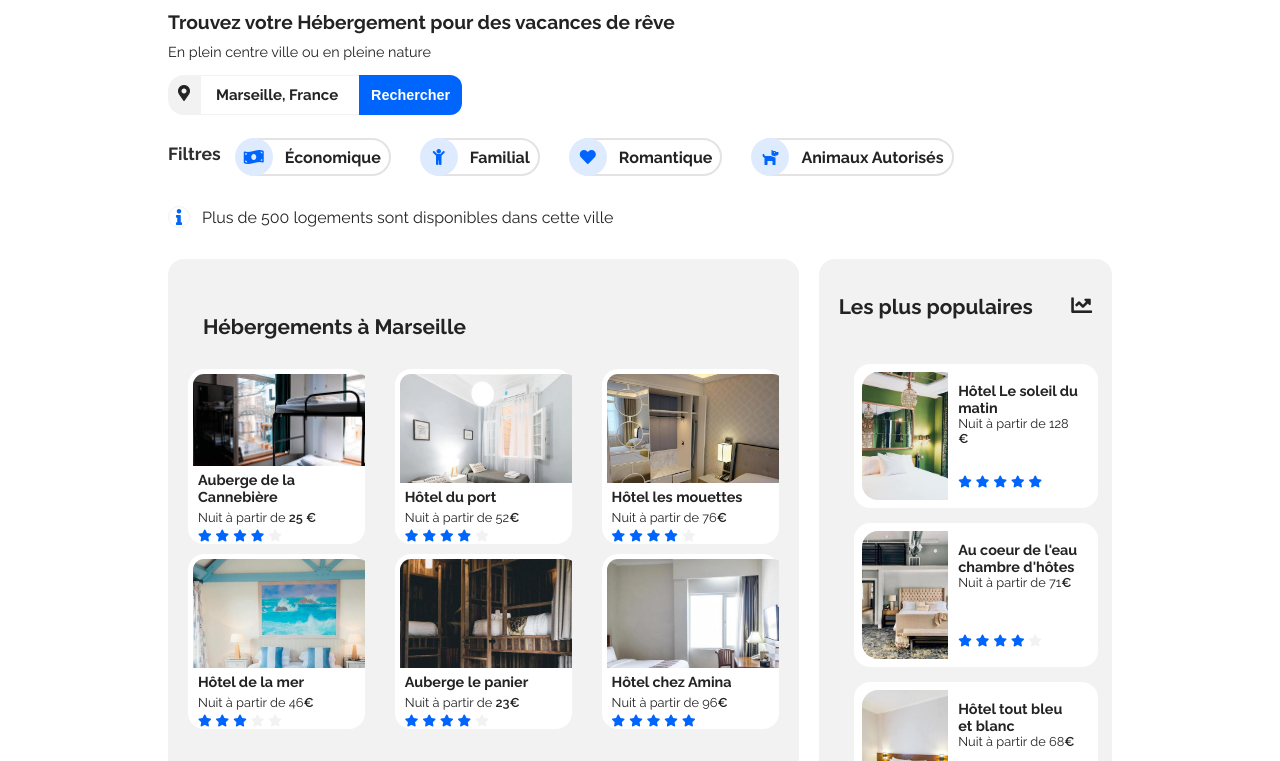
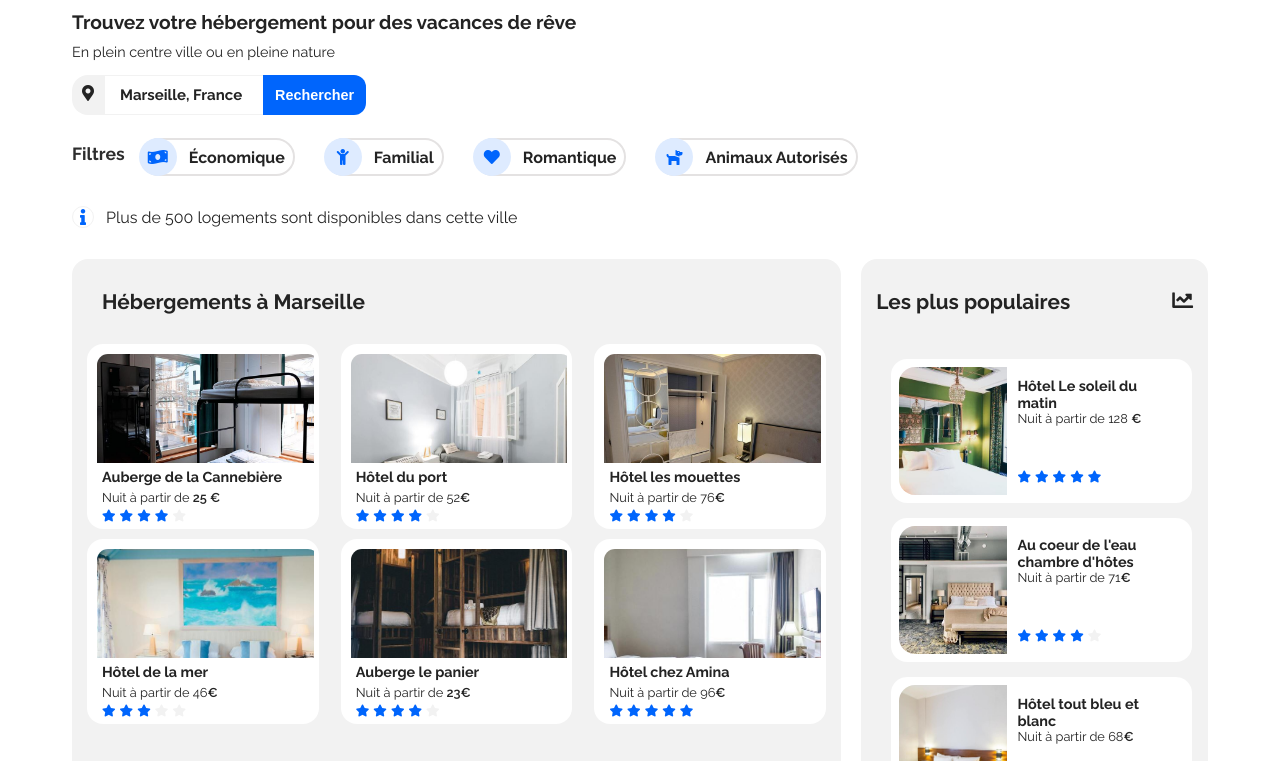
Before and after one commit to DianaB83/BeteheDiana_2_05022021, a plain HTML site: page index.html in a window 1280 px wide. Shown: the part 84-845 px from the top of the page. Drawn offline with Linux system fonts and the light colour scheme.

Commit message:
corrections responsive

```diff
--- a/index.html
+++ b/index.html
@@ -37,7 +37,7 @@
                 </div>
             </nav>
             <div class="accroche">
-                <h1 class="accroche_h1">Trouvez votre Hébergement pour des vacances de rêve</h1>
+                <h1 class="accroche_h1">Trouvez votre hébergement pour des vacances de rêve</h1>
                 <p class="text-muted">En plein centre ville ou en pleine nature</p>
             </div>
             <div class="ville_recherche">
--- a/style.css
+++ b/style.css
@@ -70,7 +70,7 @@ strong {
 
 @media (min-width: 1200px) {
     .site {
-        width: 75%;
+        width: 90%;
         margin: 0 auto;
     }
 }
@@ -313,7 +313,7 @@ h2.title {
 .main .heberg {
     display: flex;
     justify-content: stretch;
-    margin-bottom: 30px;
+    margin-bottom: 10px;
 }
 
 .main .heberg aside {
@@ -324,7 +324,7 @@ h2.title {
     align-items: center;
     background-color: #F2F2F2;
     border-radius: 16px;
-    padding: 20px;
+    padding: 15px;
 }
 
 .main .heberg aside .title {
@@ -394,7 +394,7 @@ h2.title {
 
 .main .heberg .hebergement_list {
     flex-basis: 70%;
-    padding: 40px 20px 40px 20px;
+    padding: 15px;
     margin: 0 20px 0 0;
     border-radius: 16px;
     background-color: #F2F2F2;
@@ -421,7 +421,7 @@ h2.title {
     align-items: flex-start;
     flex-direction: column;
     background-color: #fff;
-    padding: 0;
+    padding: 5px;
     border-radius: 16px;
     margin-bottom: 10px;
 }
@@ -482,7 +482,7 @@ h2.title {
     align-items: stretch;
     justify-content: stretch;
     flex-direction: column;
-    padding: 30px 0;
+    padding: 20px 0;
     border-radius: 8px;
     margin-bottom: 50px;
 }
@@ -768,7 +768,7 @@ h2.title {
 @media (min-width: 768px) and (max-width: 1200px) {
     .site {
         width: 100%;
-        padding: 0 16px;
+        padding: 40px 20px 40px 20px;
     }
     .heberg {
         flex-direction: column;
```
